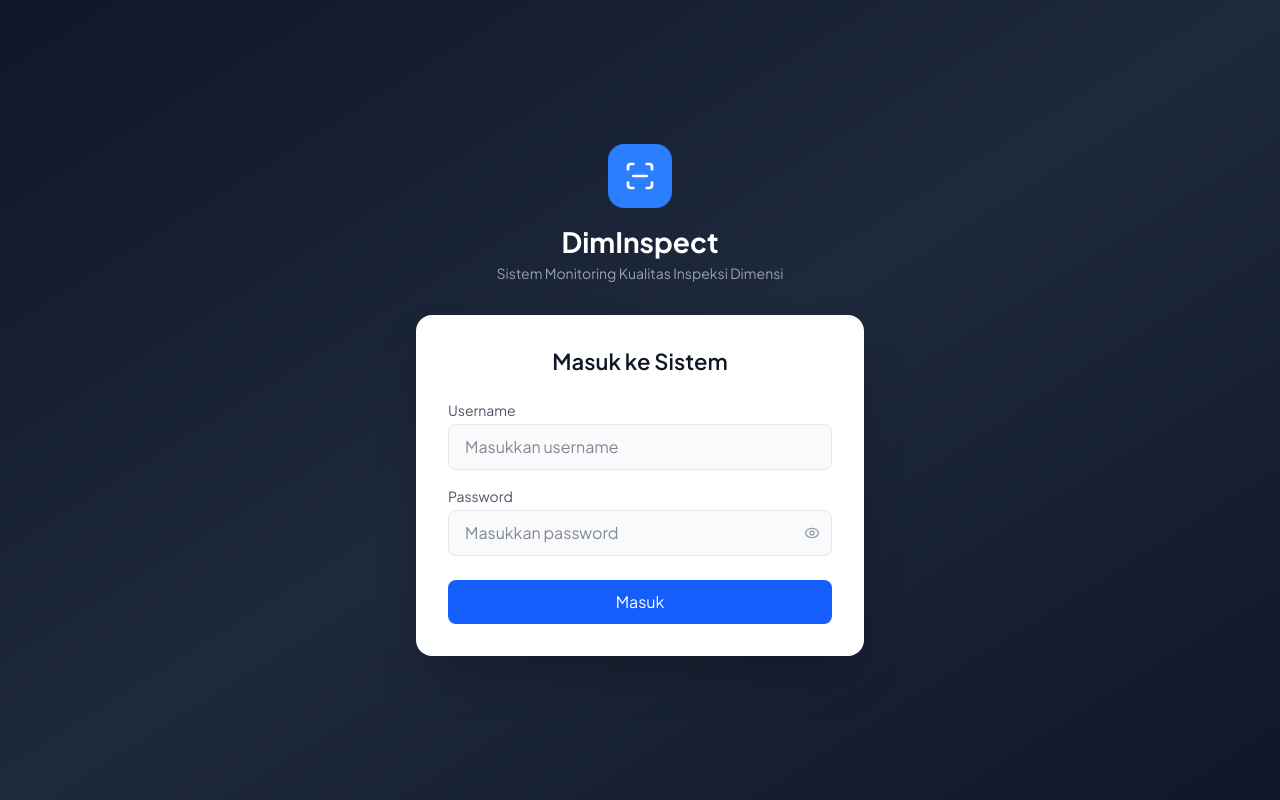
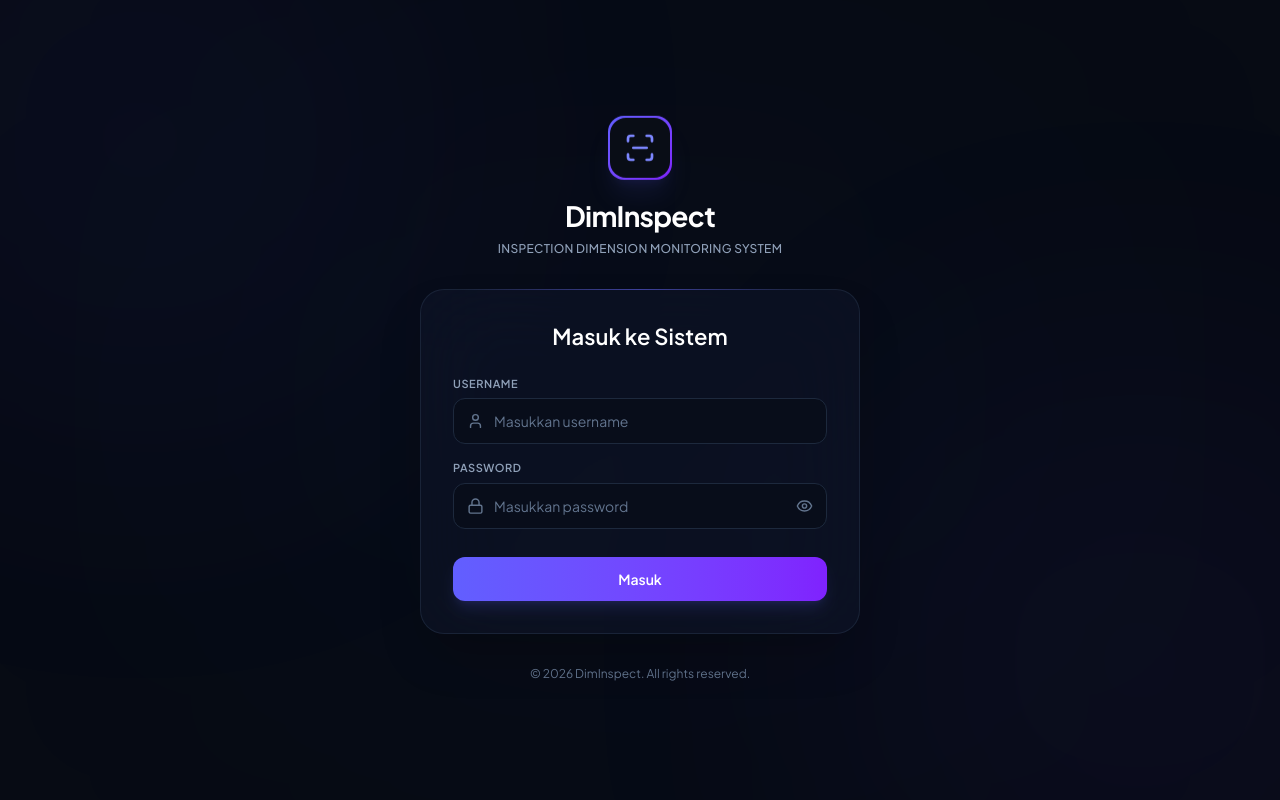
Before and after one commit to mijonOfTheMoon/Epson-Dimension-Quality-Inspection-System, a Svelte app in the folder Frontend/: page /login in a window 1280 px wide. Built offline with nearby package versions, Linux system fonts and the light colour scheme.

Commit message:
feat: implement core frontend pages for part configuration, editing, quality tracking, user management, and login

```diff
--- a/Frontend/src/routes/LoginPage.svelte
+++ b/Frontend/src/routes/LoginPage.svelte
@@ -1,6 +1,6 @@
 <script lang="ts">
   import { navigate, useLocation } from 'svelte-routing';
-  import { ScanLine, Eye, EyeOff } from 'lucide-svelte';
+  import { ScanLine, Eye, EyeOff, Lock, User } from 'lucide-svelte';
   import { auth } from '$lib/stores/auth.svelte';
   import { getErrorMessage } from '$lib/services/api';
 
@@ -32,59 +32,120 @@
   };
 </script>
 
-<div class="min-h-screen flex items-center justify-center bg-gradient-to-br from-[#0f172a] via-[#1e293b] to-[#0f172a] p-4">
-  <div class="w-full max-w-md">
+<div class="min-h-screen flex items-center justify-center bg-[#070b14] relative overflow-hidden p-4 font-sans select-none">
+  <!-- Glowing Background Orbs -->
+  <div class="absolute -top-40 -left-40 w-[600px] h-[600px] rounded-full bg-indigo-500/10 blur-[150px] pointer-events-none animate-pulse duration-5000"></div>
+  <div class="absolute -bottom-40 -right-40 w-[600px] h-[600px] rounded-full bg-violet-500/10 blur-[150px] pointer-events-none animate-pulse duration-7000"></div>
+  <div class="absolute top-1/2 left-1/2 -translate-x-1/2 -translate-y-1/2 w-[800px] h-[300px] rounded-full bg-blue-500/5 blur-[200px] pointer-events-none"></div>
+
+  <!-- Content Container -->
+  <div class="w-full max-w-[440px] relative z-10 animate-in fade-in zoom-in-95 duration-500">
+    <!-- Brand / Title -->
     <div class="text-center mb-8">
-      <div class="inline-flex items-center justify-center w-16 h-16 rounded-2xl bg-blue-500 mb-4">
-        <ScanLine class="w-8 h-8 text-white" />
+      <div class="inline-flex items-center justify-center w-16 h-16 rounded-2xl bg-gradient-to-br from-indigo-500 to-violet-600 p-0.5 shadow-xl shadow-indigo-500/10 mb-4 animate-bounce-slow">
+        <div class="w-full h-full rounded-2xl bg-[#090d16] flex items-center justify-center">
+          <ScanLine class="w-8 h-8 text-indigo-400" />
         </div>
-      <h1 class="text-white text-2xl">DimInspect</h1>
-      <p class="text-gray-400 text-sm mt-1">Sistem Monitoring Kualitas Inspeksi Dimensi</p>
+      </div>
+      <h1 class="text-white text-3xl font-extrabold tracking-tight">DimInspect</h1>
+      <p class="text-slate-400 text-xs font-medium mt-2 tracking-wide uppercase">Inspection Dimension Monitoring System</p>
     </div>
 
-    <form onsubmit={handleSubmit} class="bg-white rounded-2xl p-8 shadow-2xl">
-      <h2 class="text-center mb-6 text-gray-900">Masuk ke Sistem</h2>
+    <!-- Login Card -->
+    <form onsubmit={handleSubmit} class="bg-[#0f172a]/55 border border-slate-800/80 backdrop-blur-2xl rounded-3xl p-8 shadow-2xl relative">
+      <div class="absolute -top-[1px] left-10 right-10 h-[1px] bg-gradient-to-r from-transparent via-indigo-500/50 to-transparent"></div>
+
+      <h2 class="text-xl font-bold text-center text-white mb-6">Masuk ke Sistem</h2>
 
       {#if error}
-        <div class="bg-red-50 text-red-600 text-sm p-3 rounded-lg mb-4">{error}</div>
+        <div class="bg-red-500/10 border border-red-500/20 text-red-400 text-xs p-3.5 rounded-xl mb-5 flex items-center gap-2 animate-in fade-in duration-200">
+          <span class="w-1.5 h-1.5 rounded-full bg-red-400 shrink-0"></span>
+          <span>{error}</span>
+        </div>
       {/if}
 
       <div class="space-y-4">
+        <!-- Username Input -->
         <div>
-          <label class="text-sm text-gray-600 mb-1 block" for="login-username">Username</label>
+          <label class="text-[11px] font-semibold text-slate-400 mb-1.5 block tracking-wider uppercase" for="login-username">Username</label>
+          <div class="relative">
+            <div class="absolute left-3.5 top-1/2 -translate-y-1/2 text-slate-500">
+              <User class="w-[17px] h-[17px]" />
+            </div>
             <input
               id="login-username"
               bind:value={username}
-            class="w-full px-4 py-2.5 border border-gray-200 rounded-lg bg-gray-50 text-gray-900 focus:outline-none focus:ring-2 focus:ring-blue-500 focus:border-transparent"
+              class="w-full pl-10 pr-4 py-3 border border-slate-800 bg-[#070b14]/50 rounded-xl text-white placeholder-slate-500 text-sm focus:outline-none focus:border-indigo-500 focus:ring-2 focus:ring-indigo-500/15 transition-premium"
               placeholder="Masukkan username"
               autocomplete="username"
+              required
             />
           </div>
+        </div>
+
+        <!-- Password Input -->
         <div>
-          <label class="text-sm text-gray-600 mb-1 block" for="login-password">Password</label>
+          <label class="text-[11px] font-semibold text-slate-400 mb-1.5 block tracking-wider uppercase" for="login-password">Password</label>
           <div class="relative">
+            <div class="absolute left-3.5 top-1/2 -translate-y-1/2 text-slate-500">
+              <Lock class="w-[17px] h-[17px]" />
+            </div>
             <input
               id="login-password"
               type={showPw ? 'text' : 'password'}
               bind:value={password}
-              class="w-full px-4 py-2.5 border border-gray-200 rounded-lg bg-gray-50 text-gray-900 focus:outline-none focus:ring-2 focus:ring-blue-500 focus:border-transparent pr-10"
+              class="w-full pl-10 pr-10 py-3 border border-slate-800 bg-[#070b14]/50 rounded-xl text-white placeholder-slate-500 text-sm focus:outline-none focus:border-indigo-500 focus:ring-2 focus:ring-indigo-500/15 transition-premium"
               placeholder="Masukkan password"
               autocomplete="current-password"
+              required
             />
-            <button type="button" onclick={() => showPw = !showPw} class="absolute right-3 top-1/2 -translate-y-1/2 text-gray-400">
+            <button type="button" onclick={() => showPw = !showPw} class="absolute right-3.5 top-1/2 -translate-y-1/2 text-slate-500 hover:text-slate-300 transition-colors">
               {#if showPw}
-                <EyeOff class="w-4 h-4" />
+                <EyeOff class="w-[17px] h-[17px]" />
               {:else}
-                <Eye class="w-4 h-4" />
+                <Eye class="w-[17px] h-[17px]" />
               {/if}
             </button>
           </div>
         </div>
       </div>
 
-      <button disabled={loading} type="submit" class="w-full mt-6 py-2.5 bg-blue-600 text-white rounded-lg hover:bg-blue-700 transition-colors disabled:opacity-60">
-        {loading ? 'Memproses...' : 'Masuk'}
+      <!-- Submit Button -->
+      <button
+        disabled={loading}
+        type="submit"
+        class="w-full mt-7 py-3 bg-gradient-to-r from-indigo-500 to-violet-600 hover:from-indigo-600 hover:to-violet-700 text-white rounded-xl text-sm font-semibold shadow-lg shadow-indigo-500/15 active:scale-[0.98] transition-premium disabled:opacity-60 disabled:pointer-events-none"
+      >
+        {#if loading}
+          <div class="flex items-center justify-center gap-2">
+            <span class="w-4 h-4 rounded-full border-2 border-white/30 border-t-white animate-spin"></span>
+            <span>Memproses...</span>
+          </div>
+        {:else}
+          <span>Masuk</span>
+        {/if}
       </button>
     </form>
+
+    <!-- Footer Credits -->
+    <div class="text-center mt-8 text-slate-500 text-xs">
+      &copy; {new Date().getFullYear()} DimInspect. All rights reserved.
     </div>
   </div>
+</div>
+
+<style>
+  :global(.animate-bounce-slow) {
+    animation: bounce 3s infinite;
+  }
+  @keyframes bounce {
+    0%, 100% {
+      transform: translateY(-5%);
+      animation-timing-function: cubic-bezier(0.8, 0, 1, 1);
+    }
+    50% {
+      transform: translateY(0);
+      animation-timing-function: cubic-bezier(0, 0, 0.2, 1);
+    }
+  }
+</style>
```
Lines whose indentation alone changed are shown as unchanged.
